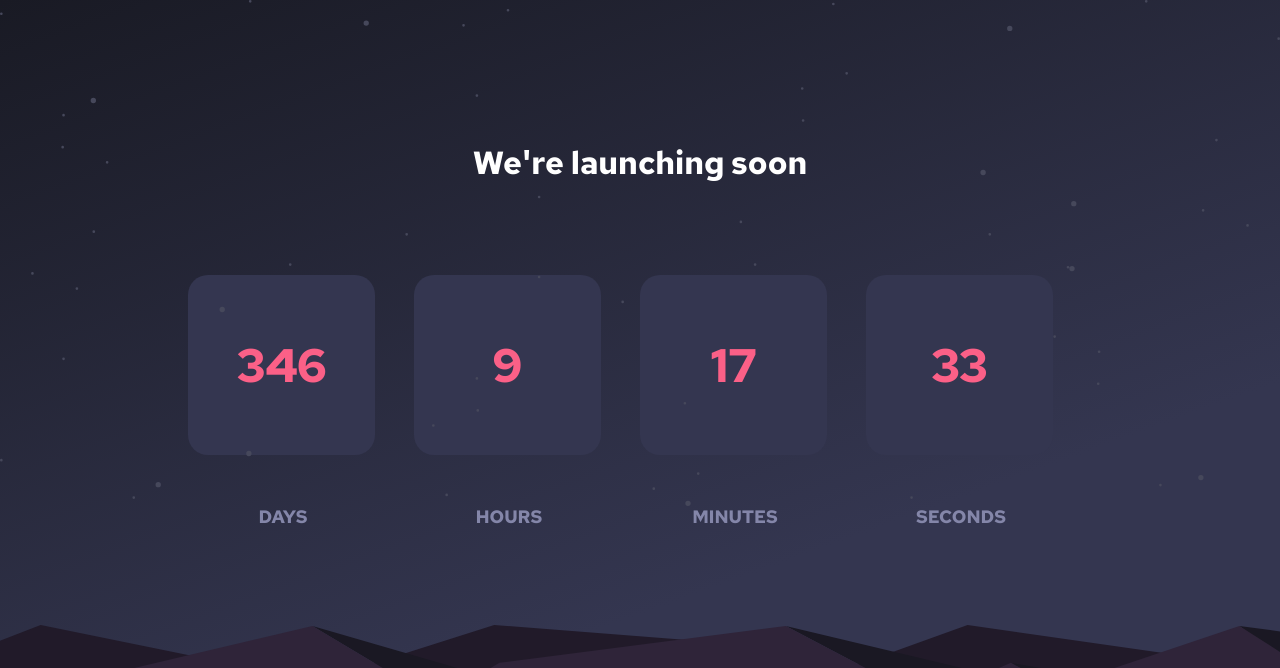
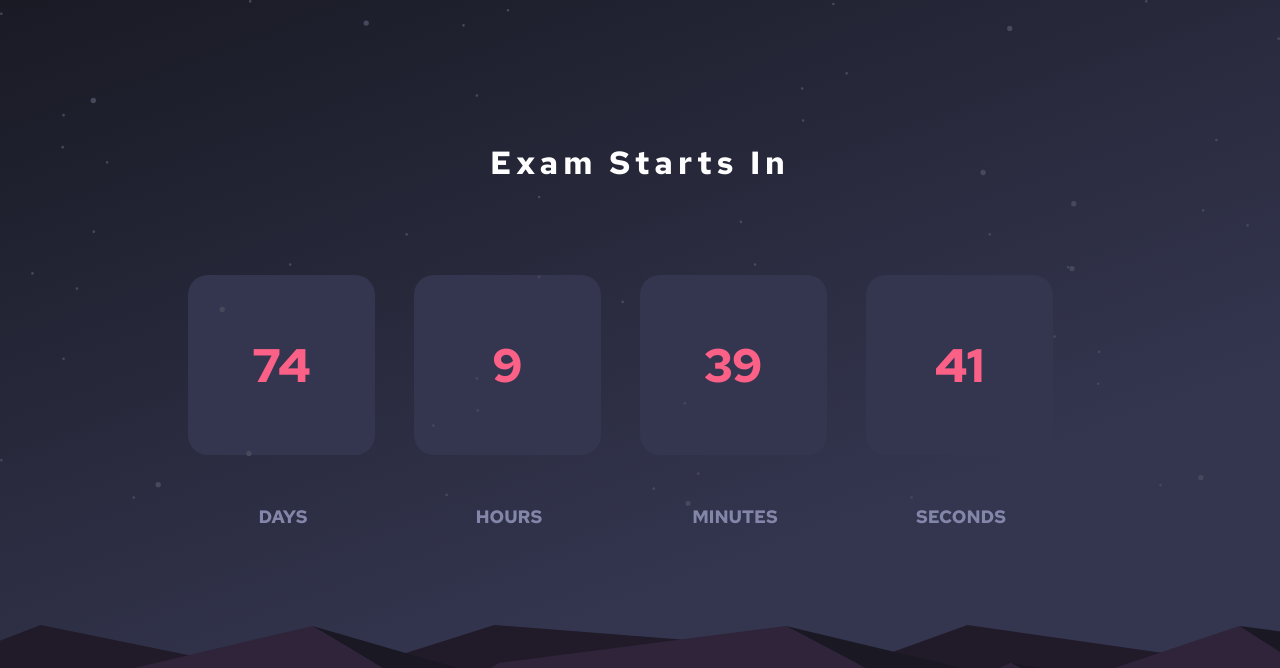
Before and after one commit to sikander-afzaal/Countdown-Timer, a plain HTML site: page launch-countdown-timer-main/index.html in a window 1280 px wide. Shown: the top 668 px of the page. Drawn offline with Linux system fonts and the light colour scheme.

Commit message:
Add files via upload

```diff
--- a/launch-countdown-timer-main/css.css
+++ b/launch-countdown-timer-main/css.css
@@ -64,6 +64,7 @@ body {
   color: black;
   font-size: 32px;
   color: white;
+  letter-spacing: 5px;
 }
 .number {
   color: hsl(345, 95%, 68%);
--- a/launch-countdown-timer-main/index.html
+++ b/launch-countdown-timer-main/index.html
@@ -16,7 +16,7 @@
 <body>
   <div class="cl"></div>
   <div class="container">
-  <div class="heading">We're launching soon</div>
+  <div class="heading">Exam Starts In </div>
   <div class="timer">
     <div class="1 box">
   <div class="days number"></div>
--- a/launch-countdown-timer-main/js.js
+++ b/launch-countdown-timer-main/js.js
@@ -1,4 +1,4 @@
-const finalDate = new Date("Jan 31, 2022 13:37:52").getTime();
+const finalDate = new Date("May 04, 2021 14:00:00").getTime();
 var x = setInterval(function () {
   var now = new Date().getTime();
   var distance = finalDate - now;
```
